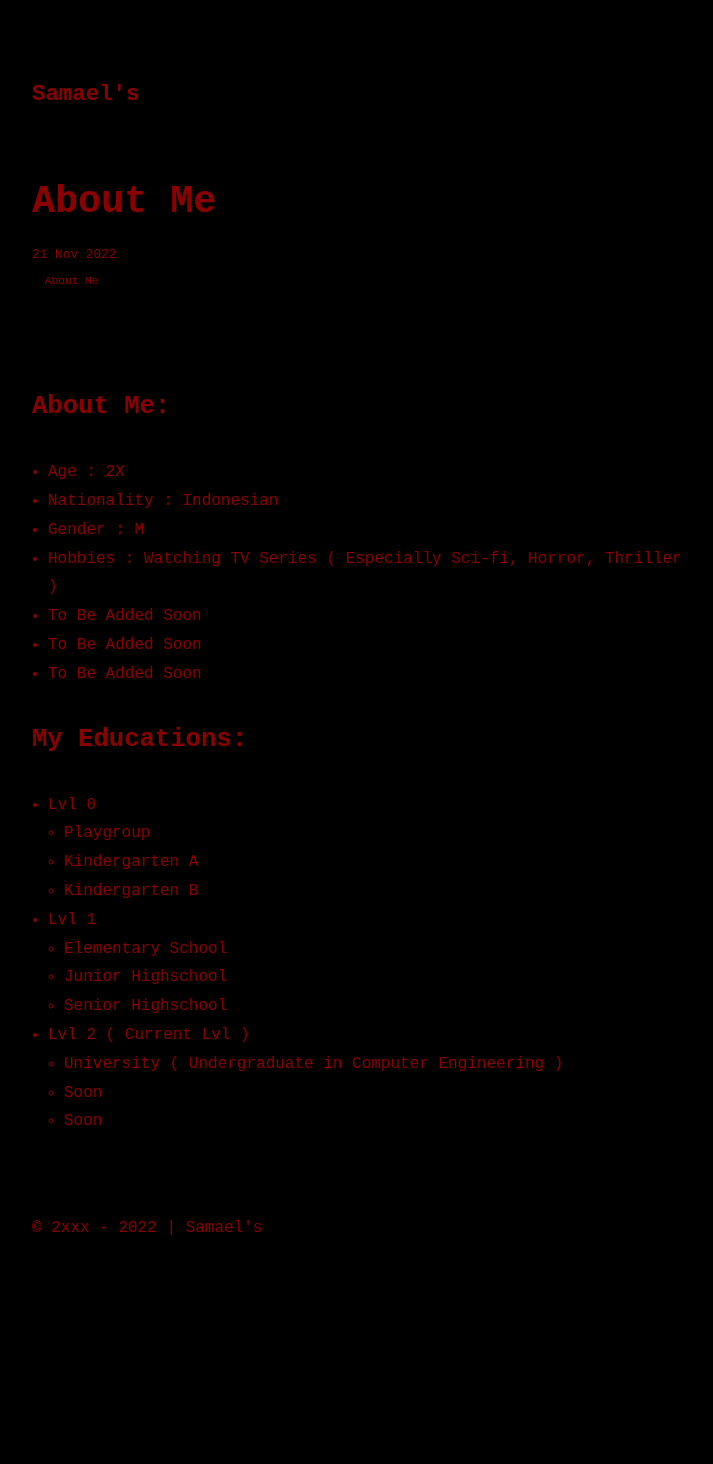
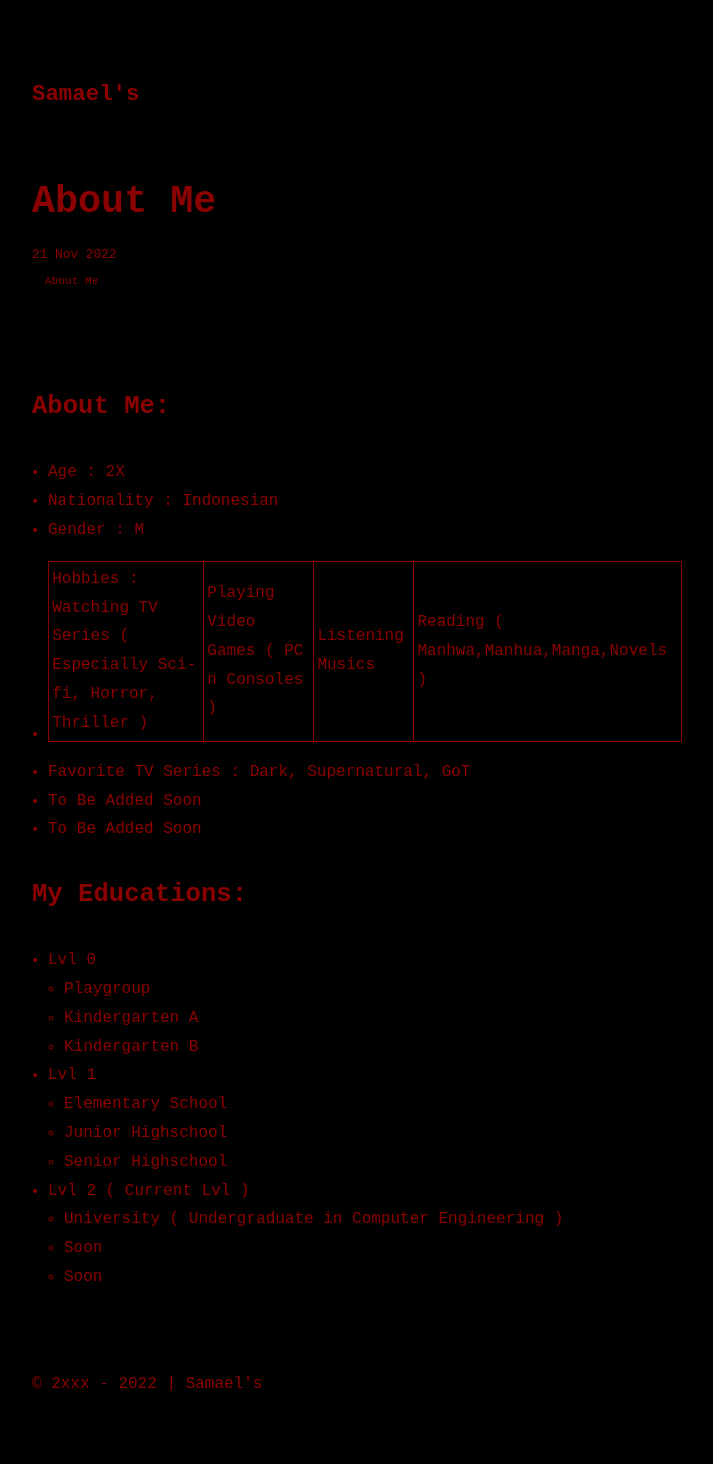
Before and after one commit to Saammaaeel/saammaaeel.github.io, a Jekyll site: the page built from all_collections/_posts/2022-11-21-About-Me-Post.md, in a window 1280 px wide. Shown: the whole page, without its empty margins (283-996 px from the left). Built offline with Jekyll 4.4.1, drawn with Linux system fonts in a browser that asks for light colours; some web fonts are replaced; before the commit the page ends 1308 px from its top, so only the background shows below that.

Commit message:
Update 2022-11-21-About-Me-Post.md

```diff
--- a/all_collections/_posts/2022-11-21-About-Me-Post.md
+++ b/all_collections/_posts/2022-11-21-About-Me-Post.md
@@ -9,8 +9,8 @@ categories: ["About Me"]
 - Age : 2X
 - Nationality : Indonesian
 - Gender : M
-- Hobbies : Watching TV Series ( Especially Sci-fi, Horror, Thriller )
-- To Be Added Soon
+- Hobbies : Watching TV Series ( Especially Sci-fi, Horror, Thriller ) | Playing Video Games ( PC n Consoles ) | Listening Musics | Reading ( Manhwa,Manhua,Manga,Novels )
+- Favorite TV Series : Dark, Supernatural, GoT
 - To Be Added Soon
 - To Be Added Soon
 
```
